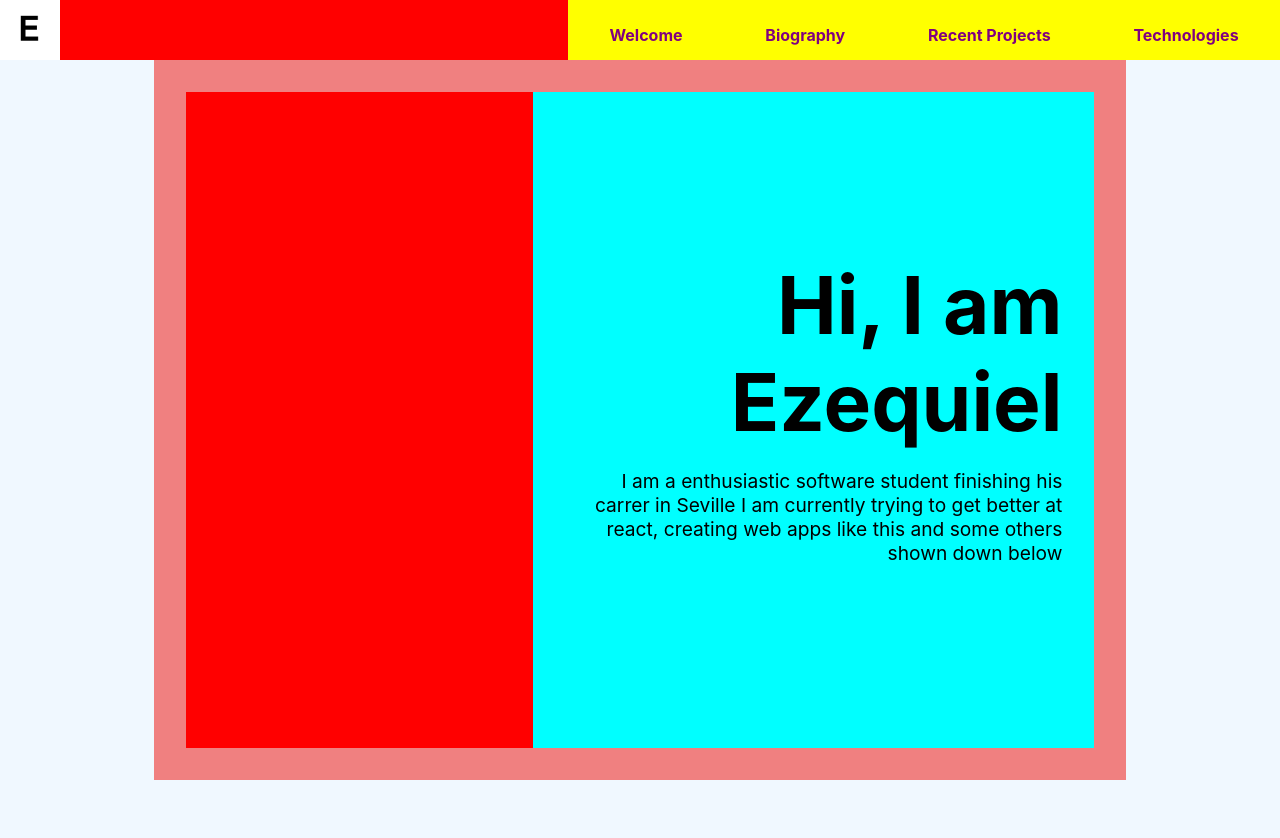
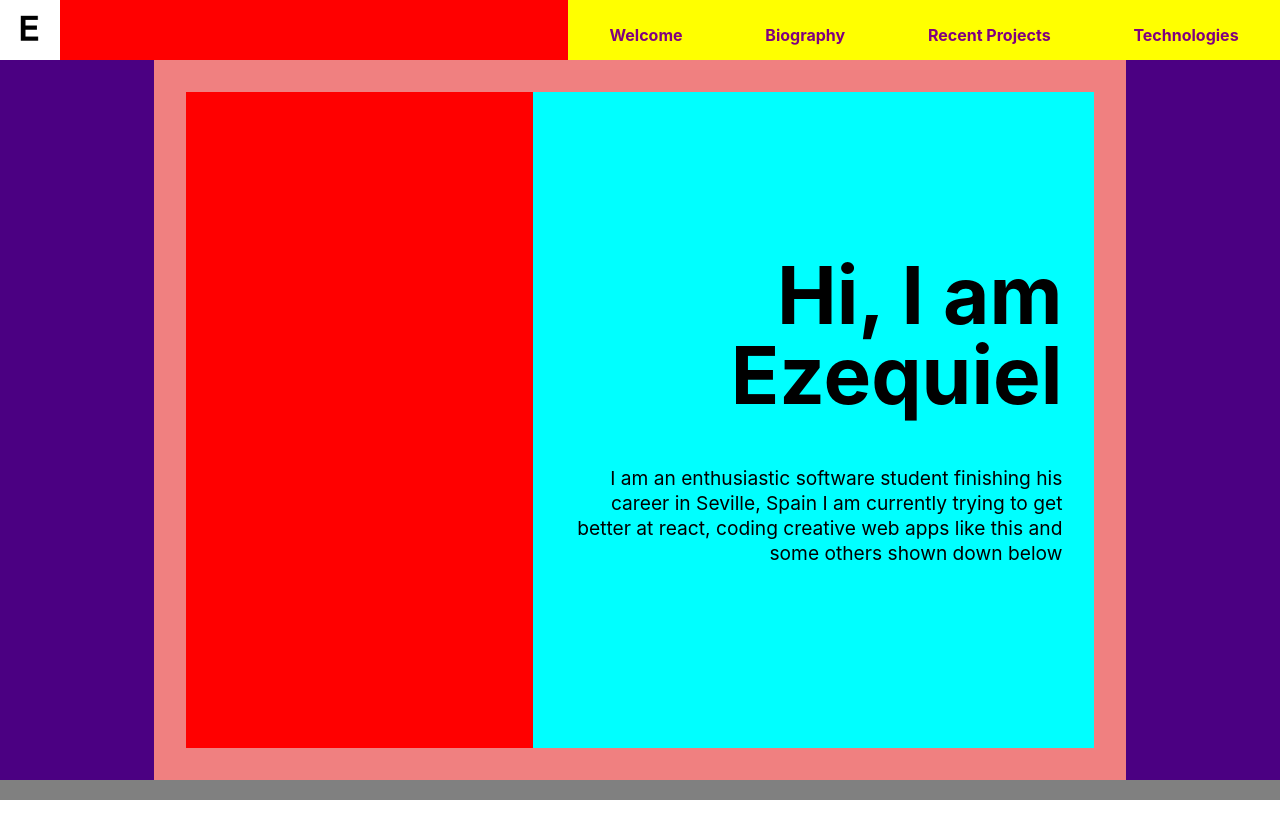
Before and after one commit to ezegonmac/portfolio_2022, a Next.js app: page / in a window 1280 px wide. Shown: the top 838 px of the page. After the commit the page ends 800 px from the top, so only its background shows below. Built offline with nearby package versions, Linux system fonts and the light colour scheme.

Commit message:
Delete Layout component. Modified Welcome text

```diff
--- a/components/Layout.js
+++ /dev/null
@@ -1,9 +0,0 @@
-import styled from "styled-components"
-
-const Layout = styled.div`
-    min-height: 100%;
-    padding-inline: 12%;
-    background-color: aliceblue;
-`
-
-export default Layout
--- a/components/WelcomeSection.js
+++ b/components/WelcomeSection.js
@@ -1,4 +1,9 @@
 import styled from "styled-components"
+
+const SectionWrapper = styled.div`
+    padding-inline: 12%;
+    background-color: indigo;
+`
 
 const Section = styled.section`
     display: grid;
@@ -25,15 +30,19 @@ const RightSection = styled.div`
 const Header = styled.div`
     font-size: 5rem;
     font-weight: bold;
+    line-height: 1em;
     display: inline;
+    margin-bottom: 0.4em;
     `
 
 const Paragraph = styled.p`
     font-size: 1.2rem;
+    line-height: 1.3em;
 `
 
 const WelcomeSection = () => {
     return(
+        <SectionWrapper>
             <Section>
                 <ModelWrapper></ModelWrapper>
                 <RightSection>
@@ -41,11 +50,12 @@ const WelcomeSection = () => {
                         Hi, I am Ezequiel
                     </Header>
                     <Paragraph>
-                    I am a enthusiastic software student finishing his carrer in Seville
-                    I am currently trying to get better at react, creating web apps like this and some others shown down below
+                        I am an enthusiastic software student finishing his career in Seville, Spain
+                        I am currently trying to get better at react, coding creative web apps like this and some others shown down below
                     </Paragraph>
                 </RightSection>
             </Section>
+        </SectionWrapper>
     )
 }
 
--- a/pages/index.js
+++ b/pages/index.js
@@ -1,4 +1,3 @@
-import Layout from "../components/Layout";
 import Navbar from "../components/Navbar";
 import WelcomeSection from "../components/WelcomeSection";
 
@@ -6,9 +5,7 @@ export default function Home() {
   return (
     <div style={{backgroundColor: "grey", height: "100vh"}}>
       <Navbar/>
-      <Layout>
-        <WelcomeSection/>
-      </Layout>
+      <WelcomeSection/>
     </div>
   )
 }
```
Lines whose indentation alone changed are shown as unchanged.
